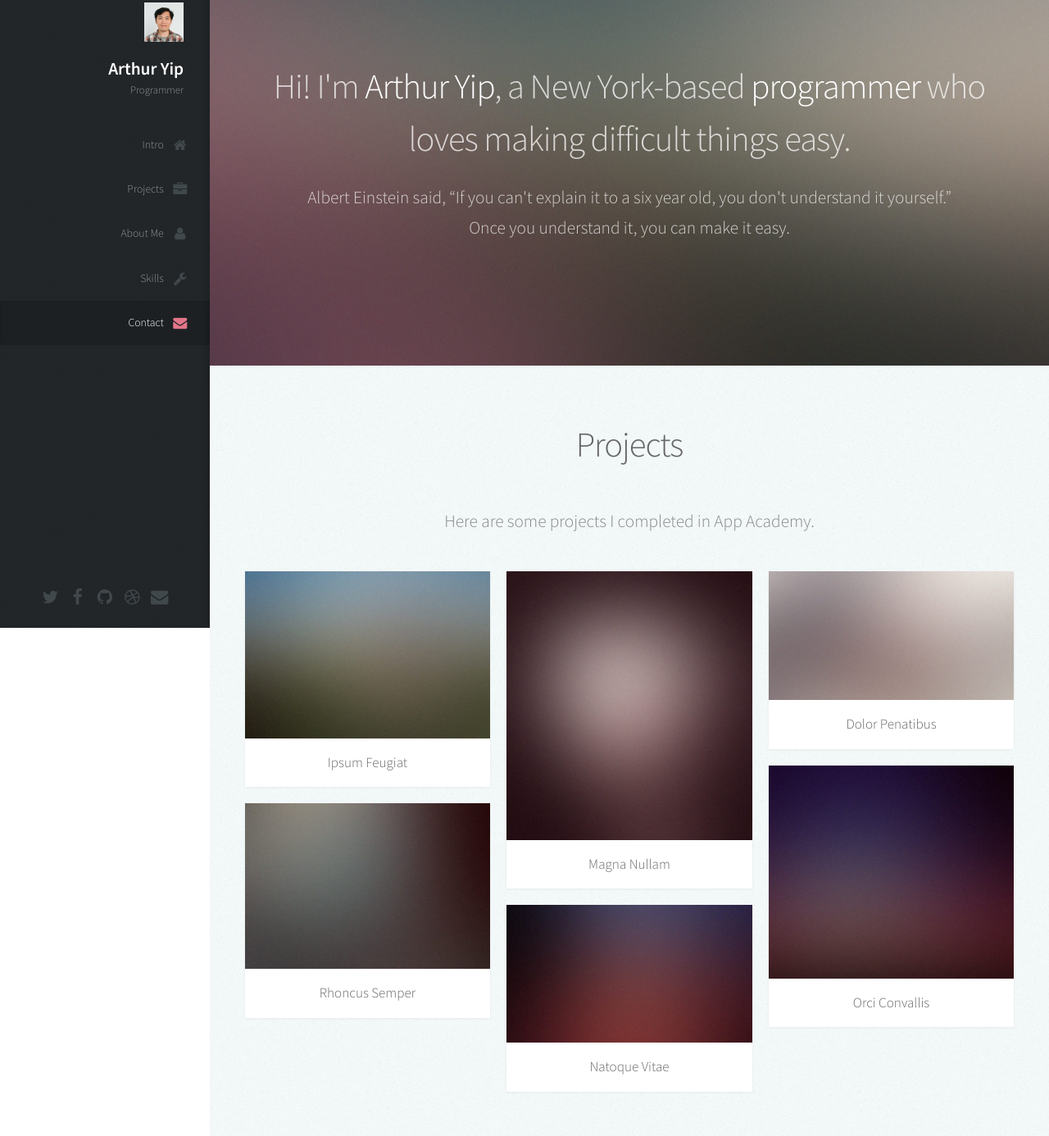
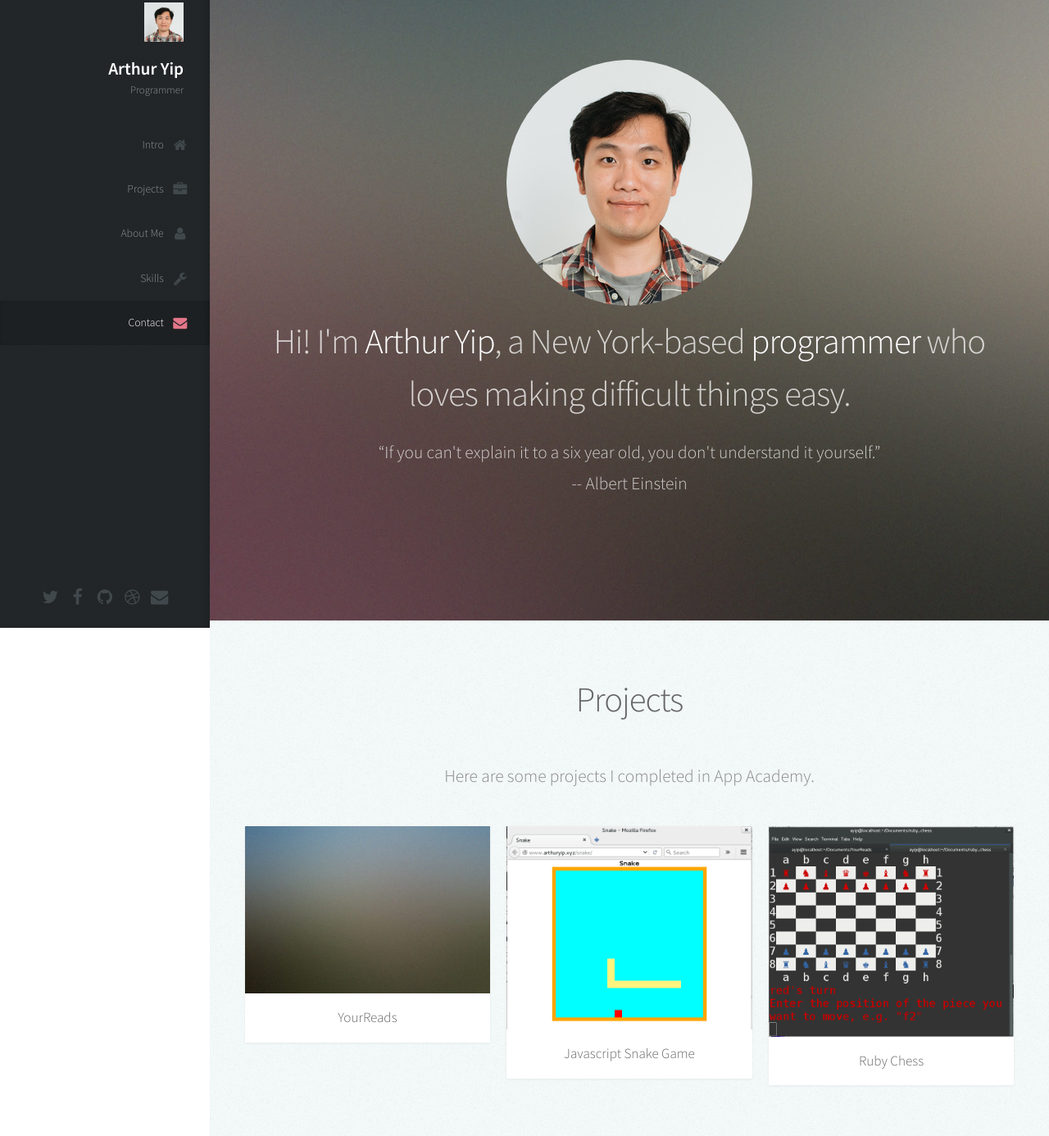
Before and after one commit to arthuryip723/arthuryip723.github.io, a plain HTML site: page index.html in a window 1280 px wide. Shown: the part 34-1420 px from the top of the page at 82% size. Drawn offline with Linux system fonts and the light colour scheme.

Commit message:
modify content

```diff
--- a/assets/css/main.css
+++ b/assets/css/main.css
@@ -2559,3 +2559,7 @@
 	width: 12.5%;
 	padding: 25px;
 }
+
+.owner-image {
+	border-radius: 50%;
+}
--- a/index.html
+++ b/index.html
@@ -77,9 +77,11 @@
 						<div class="container">
 
 							<header>
+								<img src="images/arthur_yip.jpg" class="owner-image">
 								<h2 class="alt">Hi! I'm <strong>Arthur Yip</strong>, a New York-based <strong>programmer</strong> who loves making difficult things easy.</h2>
-								<p>Albert Einstein said, “If you can't explain it to a six year old, you don't understand it yourself.”
-									<br/>Once you understand it, you can make it easy.
+								<p>“If you can't explain it to a six year old, you don't understand it yourself.”<br>
+									-- Albert Einstein
+									<!-- <br/>Once you understand it, you can make it easy. -->
 								</p>
 							</header>
 
@@ -103,45 +105,45 @@
 							<div class="row">
 								<div class="4u 12u$(mobile)">
 									<article class="item">
-										<a href="#" class="image fit"><img src="images/pic02.jpg" alt="" /></a>
+										<a href="https://github.com/arthuryip723/YourReads" class="image fit"><img src="images/pic02.jpg" alt="" /></a>
 										<header>
-											<h3>Ipsum Feugiat</h3>
+											<h3>YourReads</h3>
 										</header>
 									</article>
-									<article class="item">
+									<!-- <article class="item">
 										<a href="#" class="image fit"><img src="images/pic03.jpg" alt="" /></a>
 										<header>
 											<h3>Rhoncus Semper</h3>
 										</header>
-									</article>
+									</article> -->
 								</div>
 								<div class="4u 12u$(mobile)">
 									<article class="item">
-										<a href="#" class="image fit"><img src="images/pic04.jpg" alt="" /></a>
+										<a href="https://github.com/arthuryip723/snake" class="image fit"><img src="images/snake.png" alt="" /></a>
 										<header>
-											<h3>Magna Nullam</h3>
+											<h3>Javascript Snake Game</h3>
 										</header>
 									</article>
-									<article class="item">
+									<!-- <article class="item">
 										<a href="#" class="image fit"><img src="images/pic05.jpg" alt="" /></a>
 										<header>
 											<h3>Natoque Vitae</h3>
 										</header>
-									</article>
+									</article> -->
 								</div>
 								<div class="4u$ 12u$(mobile)">
 									<article class="item">
-										<a href="#" class="image fit"><img src="images/pic06.jpg" alt="" /></a>
+										<a href="https://github.com/arthuryip723/ruby_chess" class="image fit"><img src="images/chess.png" alt="" /></a>
 										<header>
-											<h3>Dolor Penatibus</h3>
+											<h3>Ruby Chess</h3>
 										</header>
 									</article>
-									<article class="item">
+									<!-- <article class="item">
 										<a href="#" class="image fit"><img src="images/pic07.jpg" alt="" /></a>
 										<header>
 											<h3>Orci Convallis</h3>
 										</header>
-									</article>
+									</article> -->
 								</div>
 							</div>
 
@@ -159,7 +161,7 @@
 							<!-- <a href="#" class="image featured"><img src="images/about_me.jpg" alt="" /></a> -->
 
 							<p>While completing my degrees in Cognitive Science, I needed to write some programs for the experiments. Thus I started developing my skills in programming. Due to my interest, I relocated to further my studies in Computer Engineering. Later experience obtained as a Software Developer not only led me to emphasize quality and reliability in products, but also allowed me to reap the rewards of successfully solving difficult problems.<br><br>
-								I like to figure out things thoroughly, and to understand the the author's thinking. I also like to make difficult things easy. I think a thorough understanding is the foundation of making things easy.
+								I like to figure out things thoroughly, and to understand the the author's thinking. I also like to make difficult things easy. I believe a thorough understanding is an important step toward making things easy.
 							</p>
 
 						</div>
```
Also changed, not shown: images/chess.png (added), images/snake.png (added).
